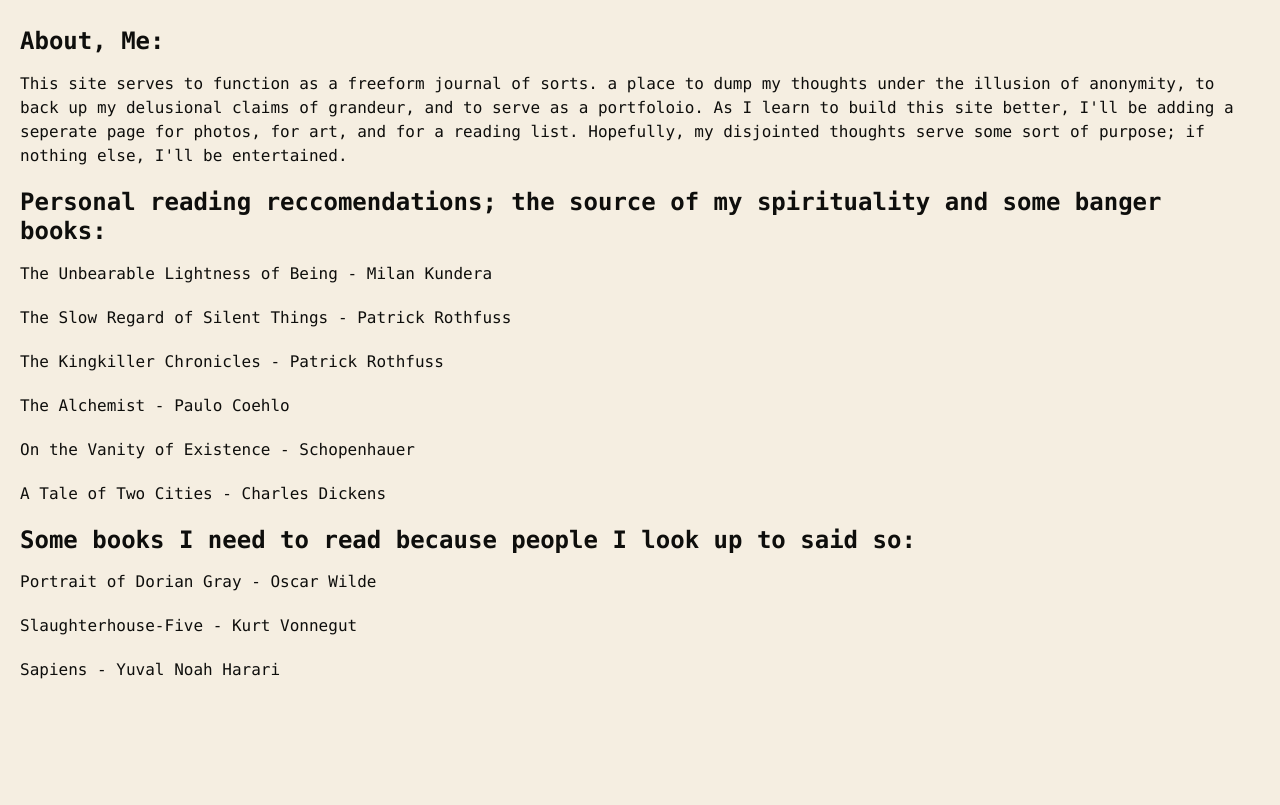
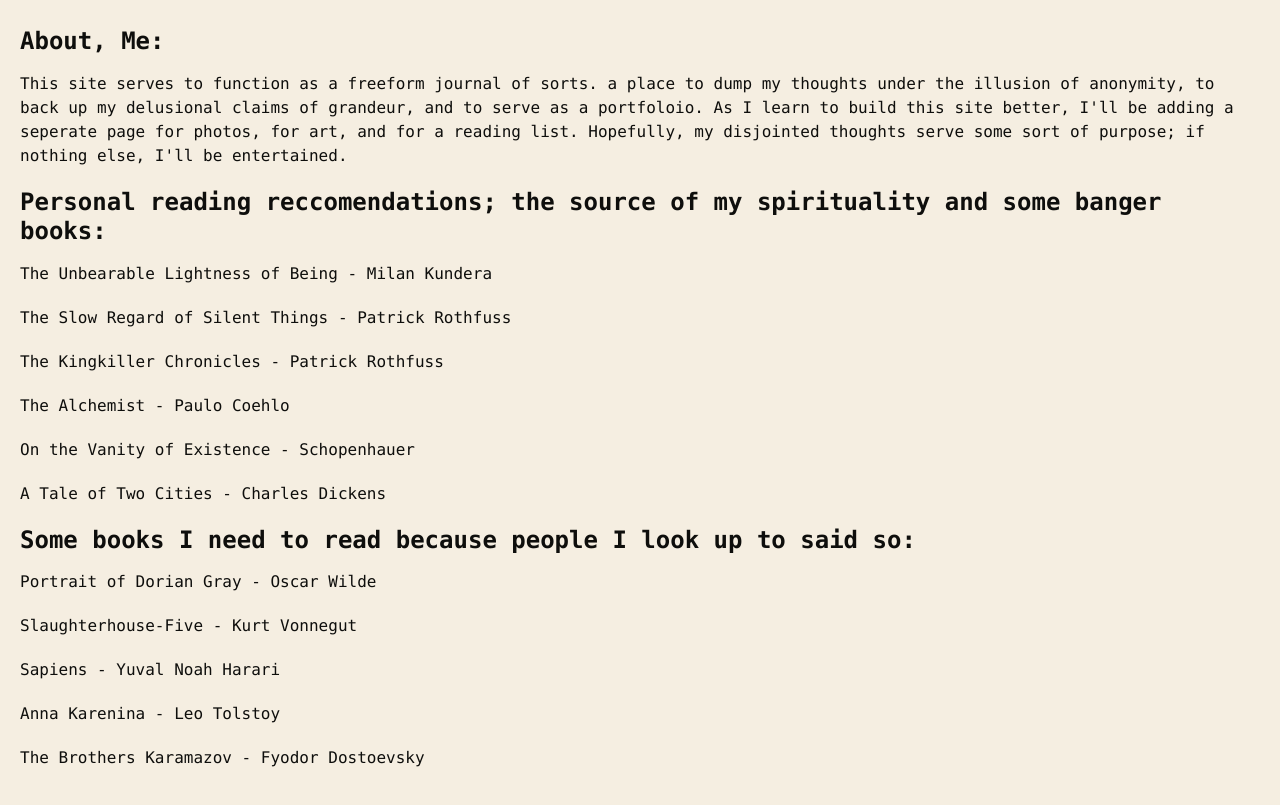
Before and after one commit to zxtazi/ozymandias, a plain HTML site: page about.html in a window 1280 px wide. Shown: the part 105-910 px from the top of the page. Before the commit the page ends 827 px from the top, so only its background shows below. Drawn offline with Linux system fonts and the light colour scheme.

Commit message:
Add files via upload

```diff
--- a/about.html
+++ b/about.html
@@ -30,6 +30,8 @@
 			<p>Portrait of Dorian Gray - Oscar Wilde </p>
 			<p>Slaughterhouse-Five - Kurt Vonnegut </p>
 			<p>Sapiens - Yuval Noah Harari</p>
+			<p>Anna Karenina - Leo Tolstoy</p>
+			<p>The Brothers Karamazov - Fyodor Dostoevsky</p>
 			<p></p>
 		</article>
 	</main>
```
